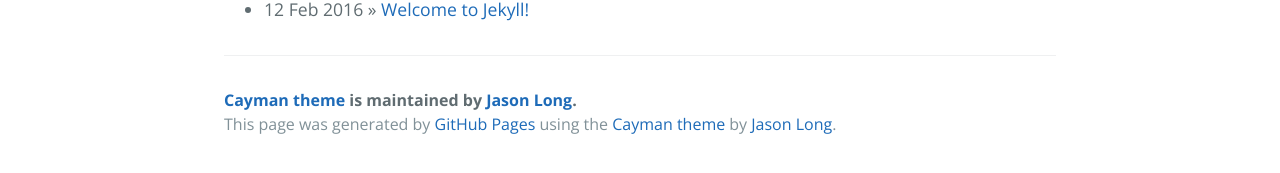
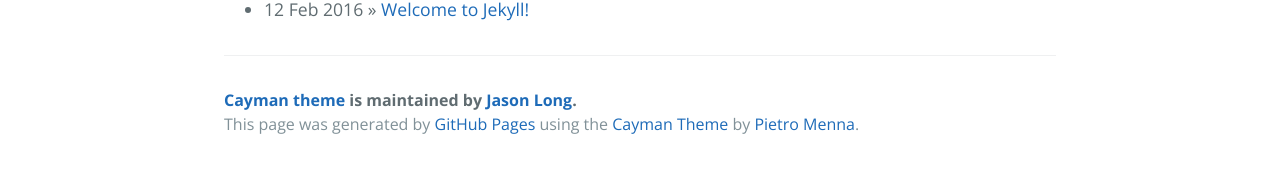
Before and after one commit to pietromenna/jekyll-cayman-theme, a Jekyll site: the page built from index.html, in a window 1280 px wide. Shown: the part 487-660 px from the top of the page. Built offline with Jekyll 4.4.1, drawn with Linux system fonts in a browser that asks for light colours; Markdown is read by kramdown in place of the engine named in the settings; the list of posts is cut into pages by our own code.

Commit message:
Modify the links.

```diff
--- a/_includes/page-footer.html
+++ b/_includes/page-footer.html
@@ -1,4 +1,4 @@
 <footer class="site-footer">
-  <span class="site-footer-owner"><a href="#">{{ site.title }}</a> is maintained by <a href="#">{{ site.author.name }}</a>.</span>
-  <span class="site-footer-credits">This page was generated by <a href="https://pages.github.com">GitHub Pages</a> using the <a href="{{ site.url }}">Cayman theme</a> by <a href="{{ site.author.url }}">{{ site.author.name }}</a>.</span>
+  <span class="site-footer-owner"><a href="{{ site.url  }}">{{ site.title }}</a> is maintained by <a href="mailto:{{ site.author.email }}">{{ site.author.name }}</a>.</span>
+  <span class="site-footer-credits">This page was generated by <a href="https://pages.github.com">GitHub Pages</a> using the <a href="https://github.com/pietromenna/jekyll-cayman-theme">Cayman Theme</a> by <a href="http://pietro.menna.net.br/">Pietro Menna</a>.</span>
 </footer>
```
